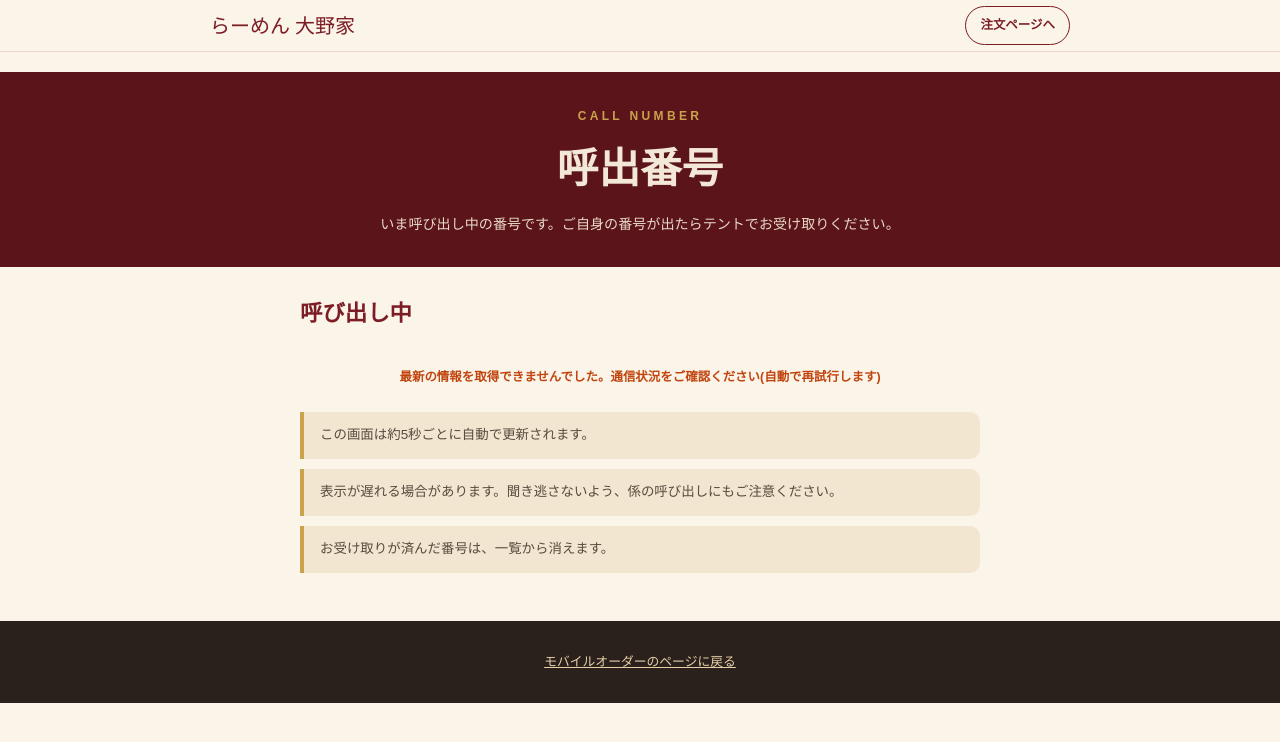
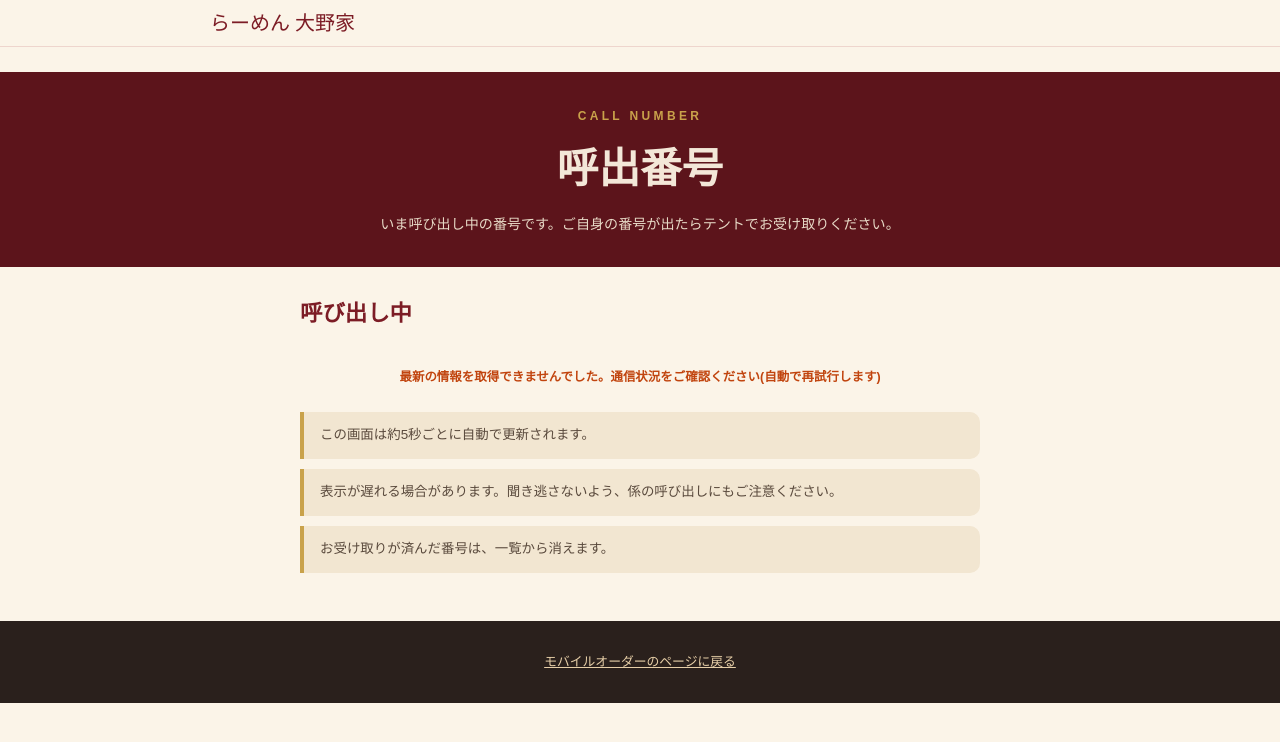
Before and after one commit to cpdl402/oonoya-order, a plain HTML site: page call-number.html in a window 1280 px wide. Drawn offline with Linux system fonts and the light colour scheme; no server answers; a web font is replaced by a local one.

Commit message:
呼出番号ページのヘッダー右上の遷移リンクを削除
Co-Authored-By: Claude Sonnet 5.5 <noreply@anthropic.com>

```diff
--- a/call-number.html
+++ b/call-number.html
@@ -32,10 +32,6 @@
   .header-logo{display:flex;align-items:center;gap:12px;text-decoration:none;}
   .header-logo img{height:48px;width:auto;}
   .header-logo span{font-family:"Yuji Syuku",serif;font-size:1.25rem;color:var(--red-dark);}
-  .back-link{
-    color:var(--red-dark);text-decoration:none;font-size:0.78rem;font-weight:700;
-    padding:8px 14px;border:1px solid var(--red-dark);border-radius:999px;white-space:nowrap;
-  }
 
 
   main{padding-top:72px;}
@@ -98,7 +94,6 @@
     <a class="header-logo" href="./">
       <span>らーめん 大野家</span>
     </a>
-    <a class="back-link" href="./">注文ページへ</a>
   </div>
 </header>
 
```
